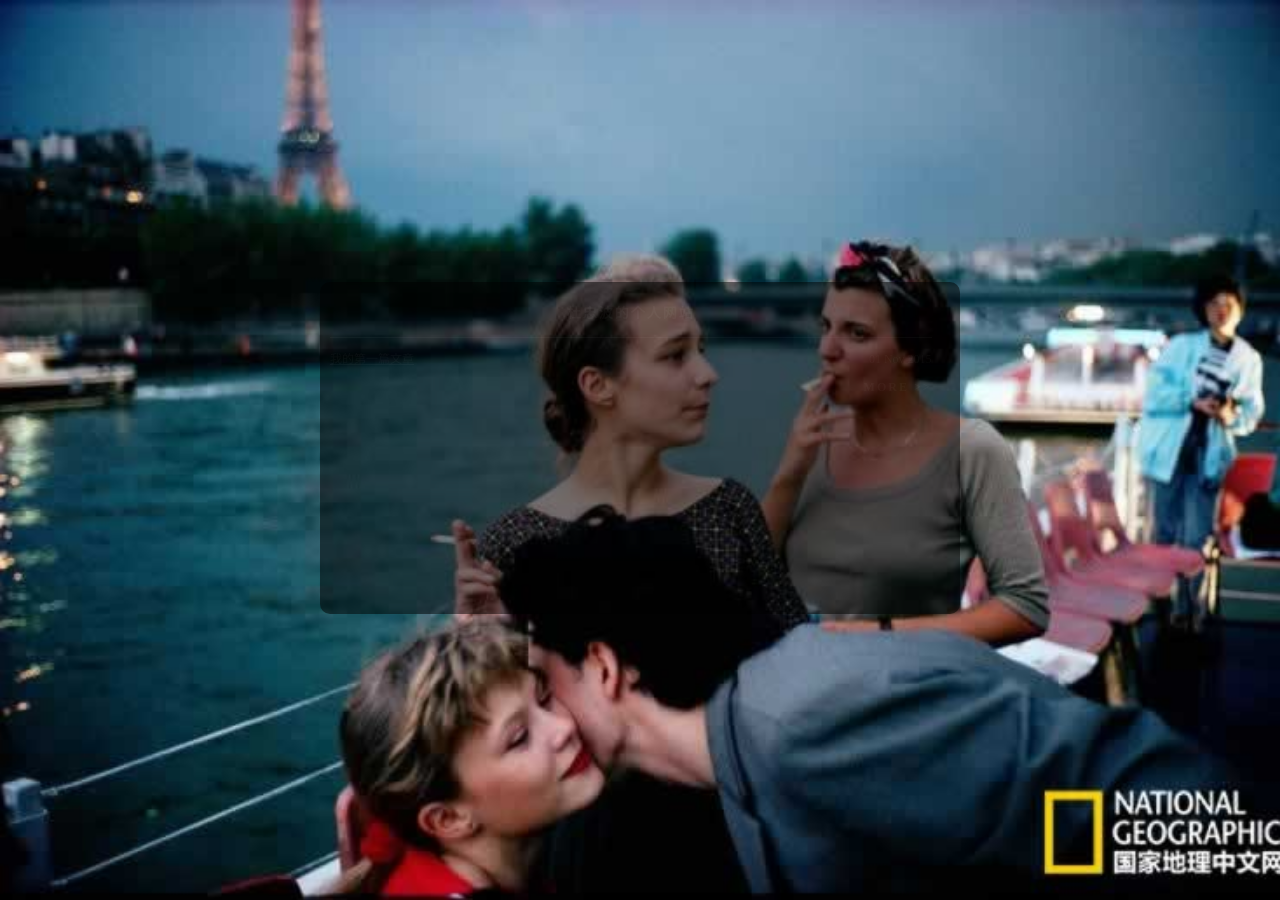
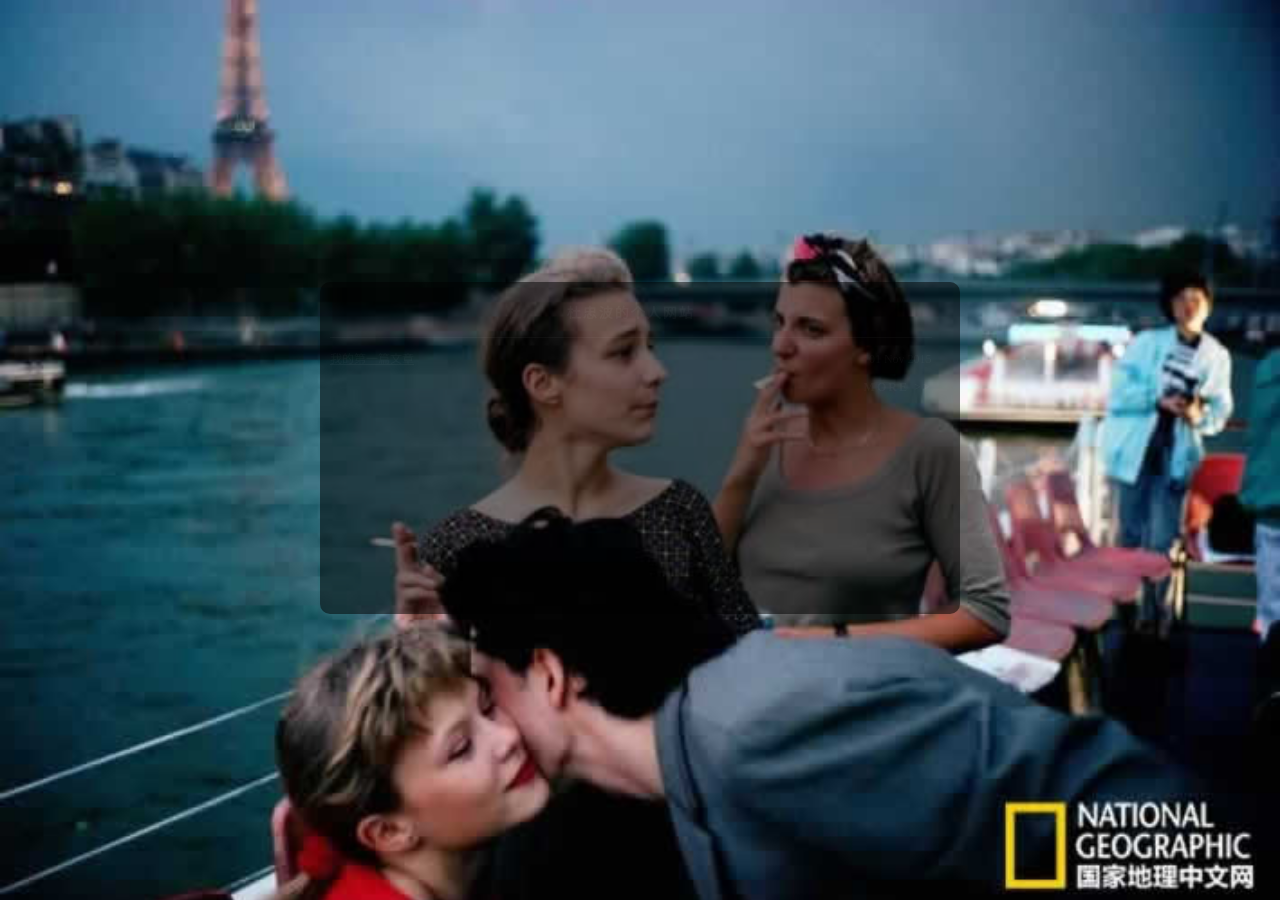
Before and after one commit to duzhongbo/blog, a Jekyll site: the page built from index.html, in a window 1280 px wide. Built offline with Jekyll 4.4.1, drawn with Linux system fonts in a browser that asks for light colours.

Commit message:
背景图片调整

```diff
--- a/css/style.css
+++ b/css/style.css
@@ -25,7 +25,7 @@ ul{list-style:none;}
 .auto{margin:0 auto;}
 .more{color:#000;font-size:12px;font-weight:bold;text-decoration:none;letter-spacing:2px;color:#fff;}
 body{background-attachment:fixed;background-repeat:no-repeat;background-size:cover;background-position:50% 50%;}
-.bg0{background-image:url(../img/bg0.jpg);}
+.bg0{background-image:url(../img/bg01.jpg);}
 .bg1{background-image:url(../img/bg1.jpg);}
 .bg2{background-image:url(../img/bg2.jpg);}
 
```
Also changed, not shown: img/bg01.jpg (added).
